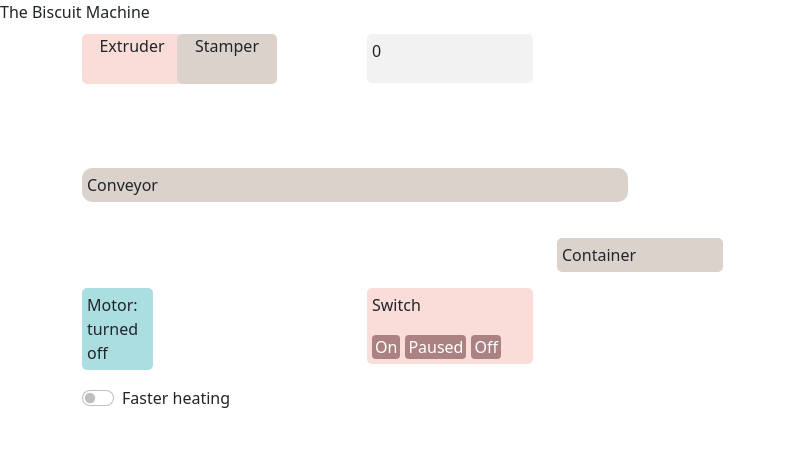
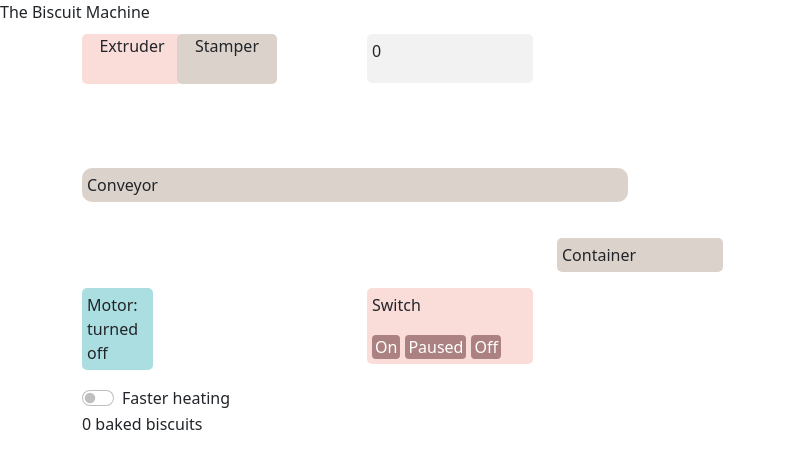
Before and after one commit to anisarambelieva/the-biscuit-machine, a React (Create React App) app: page / in a window 1280 px wide. Shown: the top 468 px of the page, without its empty margins (0-786 px from the left). Built offline with nearby package versions, Linux system fonts and the light colour scheme.

Commit message:
Add text to show the count of baked biscuits so far

```diff
--- a/src/components/machine.js
+++ b/src/components/machine.js
@@ -92,6 +92,10 @@ const Machine = () => {
       <Row>
         <BoostSwitch onChange={() => setFasterHeating(!fasterHeating)} />
       </Row>
+
+      <Row>
+        <div>{bakedBiscuitsCount} baked biscuits</div>
+      </Row>
     </Container>
   );
 };
```
